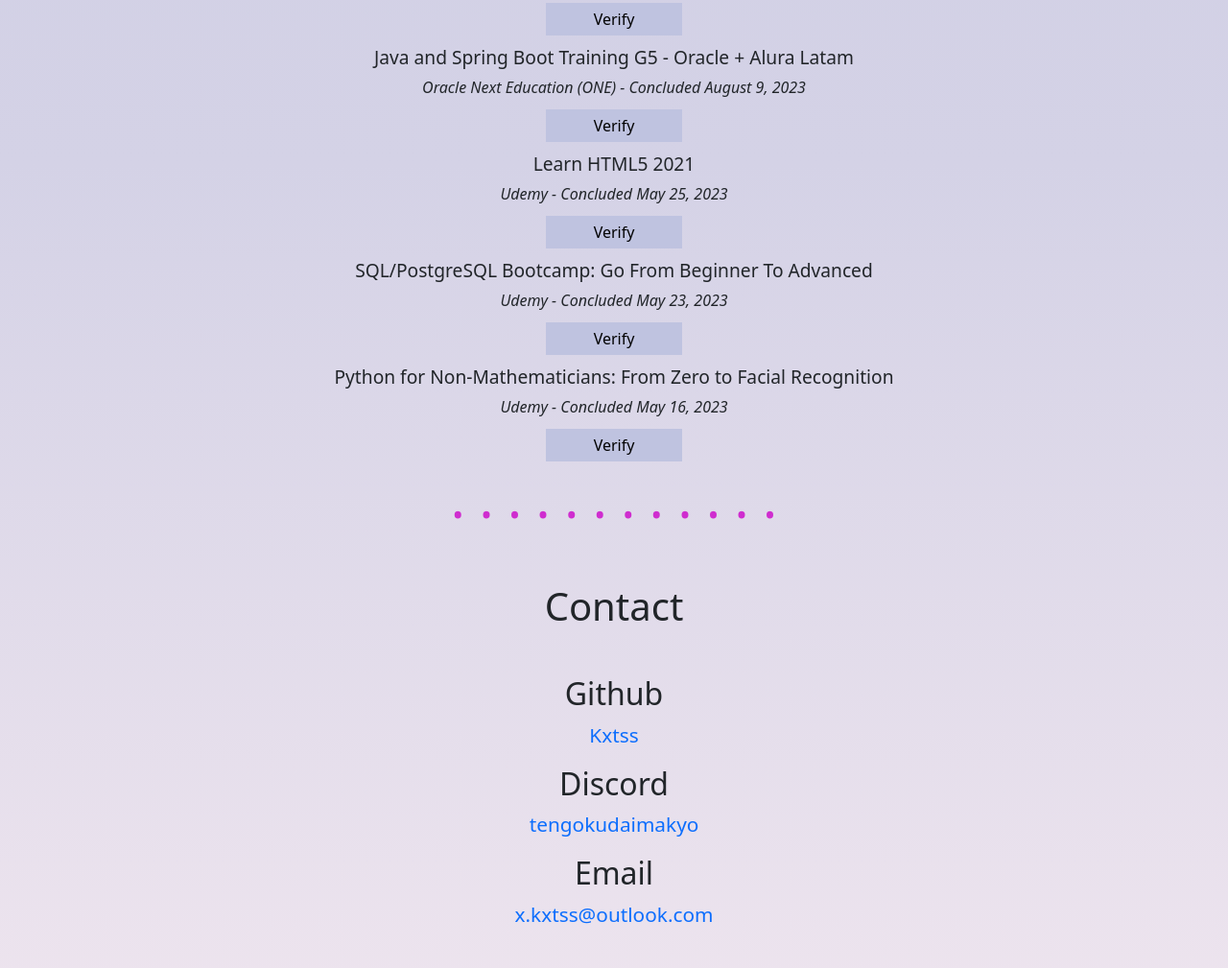
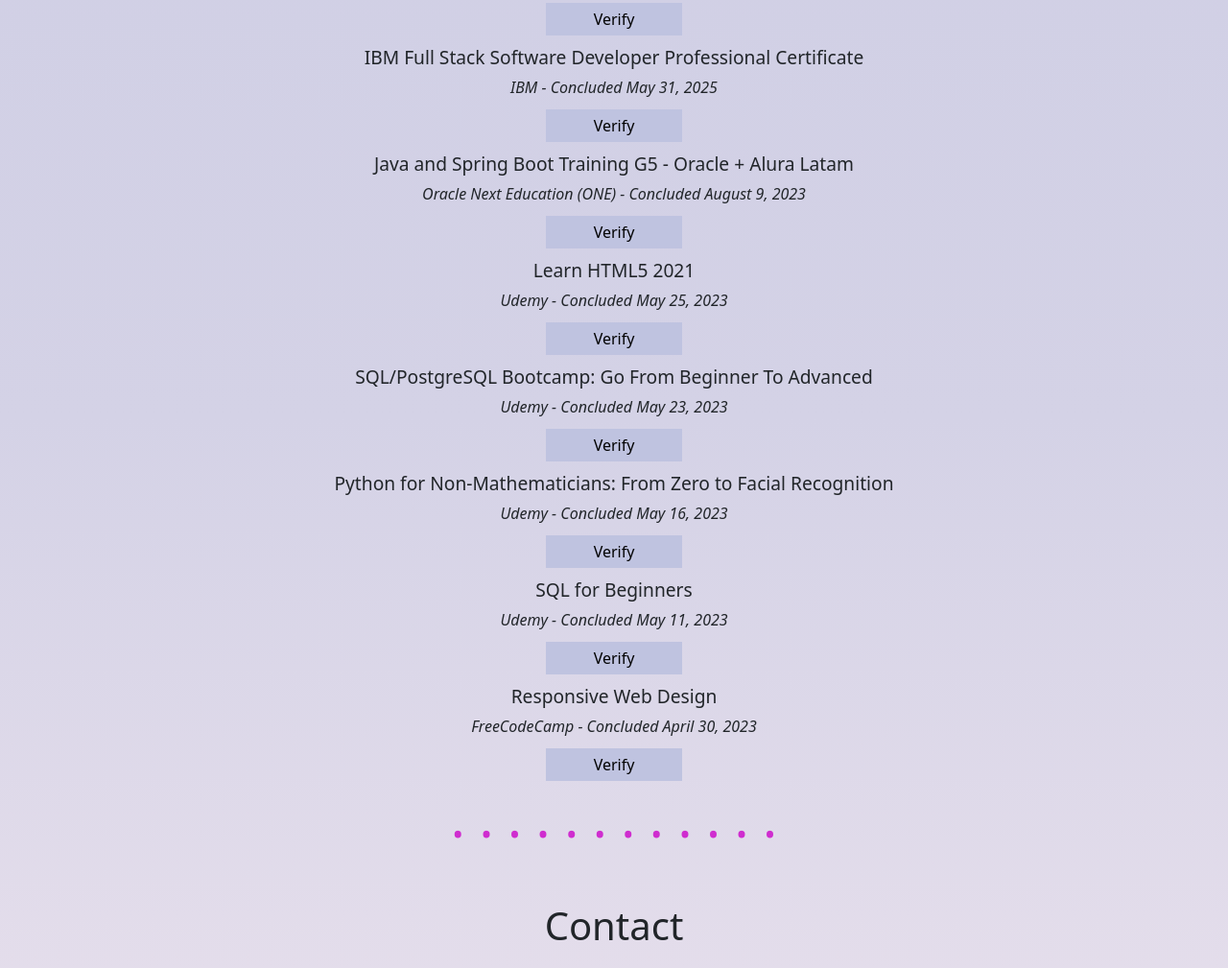
Before and after one commit to Kxtss/portafolio, a plain HTML site: page index.html in a window 1280 px wide. Shown: the part 3715-4724 px from the top of the page at 96% size. Drawn offline with nearby package versions, Linux system fonts and the light colour scheme.

Commit message:
Adding Certifications to Education content

```diff
--- a/index.html
+++ b/index.html
@@ -451,6 +451,22 @@
           >
         </div>
         <div class="col pt-3">
+          <h5>Scientific Computing with Python</h5>
+          <p>FreeCodeCamp - Concluded June 4, 2025</p>
+          <a
+            href="https://www.freecodecamp.org/certification/Ktss/scientific-computing-with-python-v7"
+            class="mt-0 text-decoration-none"
+            target="_blank"
+            style="
+              font-weight: 300;
+              color: black;
+              background-color: #bfc3e0;
+              padding: 6px 50px;
+            "
+            >Verify</a
+          >
+        </div>
+        <div class="col pt-3">
           <h5>IBM Full Stack Software Developer Professional Certificate</h5>
           <p>IBM - Concluded May 31, 2025</p>
           <a
@@ -532,6 +548,38 @@
             >Verify</a
           >
         </div>
+        <div class="col pt-3">
+          <h5>SQL for Beginners</h5>
+          <p>Udemy - Concluded May 11, 2023</p>
+          <a
+            href="https://www.udemy.com/certificate/UC-3c4e09c0-ea28-4cf9-a75d-a77f616aa4ec/"
+            class="mt-0 text-decoration-none"
+            target="_blank"
+            style="
+              font-weight: 300;
+              color: black;
+              background-color: #bfc3e0;
+              padding: 6px 50px;
+            "
+            >Verify</a
+          >
+        </div>
+        <div class="col pt-3">
+          <h5>Responsive Web Design</h5>
+          <p>FreeCodeCamp  - Concluded April 30, 2023</p>
+          <a
+            href="https://freecodecamp.org/certification/Ktss/responsive-web-design"
+            class="mt-0 text-decoration-none"
+            target="_blank"
+            style="
+              font-weight: 300;
+              color: black;
+              background-color: #bfc3e0;
+              padding: 6px 50px;
+            "
+            >Verify</a
+          >
+        </div>
       </div>
     </section>
 
```
